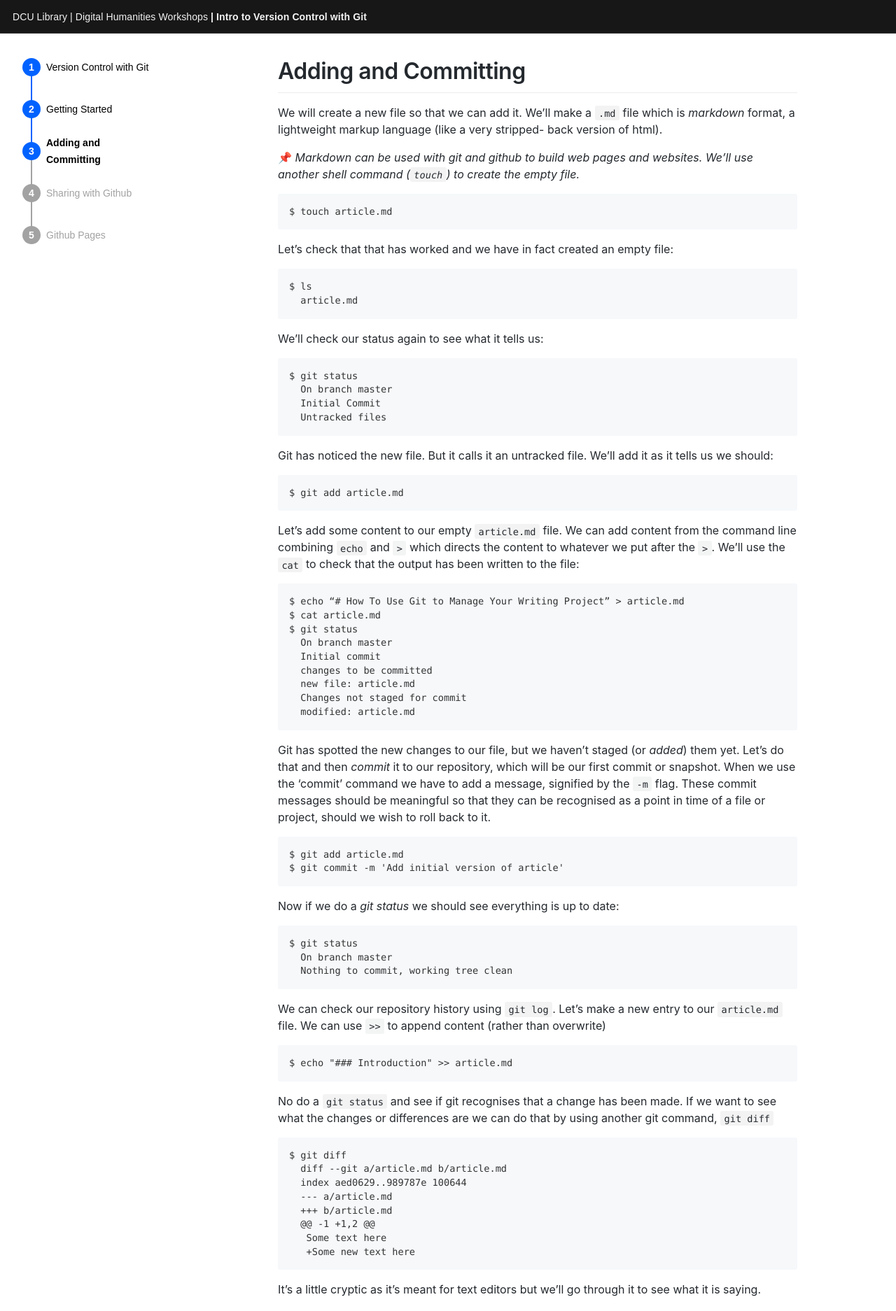
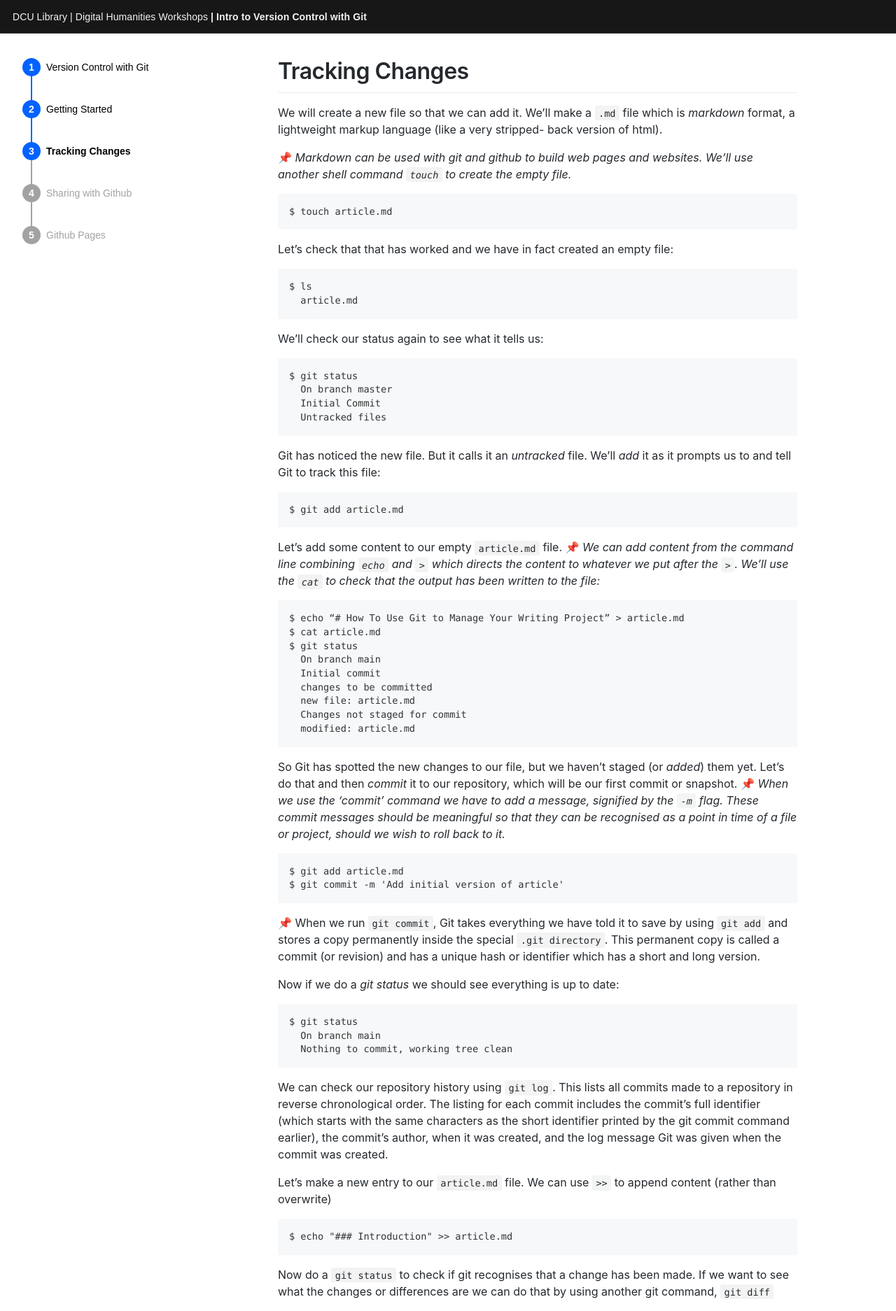
Before and after one commit to liamodwyer/github-pages, a Jekyll site: the page built from _workshop/tracking-changes.md, in a window 1280 px wide. Shown: the top 1874 px of the page at 70% size. Built offline with Jekyll 4.4.1, drawn with Linux system fonts in a browser that asks for light colours; some web fonts are replaced; some of the changed text lies outside the part shown.

Commit message:
Add content to tracking-changes.md

````diff
--- a/_workshop/tracking-changes.md
+++ b/_workshop/tracking-changes.md
@@ -1,11 +1,11 @@
 ---
-title: Adding and Committing     # The title of the page
+title: Tracking Changes     # The title of the page
 date: 0000-01-03    # Page order is set by date
 ---
 
 We will create a new file so that we can add it. We'll make a `.md` file which is _markdown_ format, a lightweight markup language (like a very stripped- back version of html).
 
-📌 _Markdown can be used with git and github to build web pages and websites. We'll use another shell command (`touch`) to create the empty file._
+📌 _Markdown can be used with git and github to build web pages and websites. We'll use another shell command `touch` to create the empty file._
 ```
 $ touch article.md
 ```
@@ -21,38 +21,44 @@ $ git status
   Initial Commit
   Untracked files
 ```
-Git has noticed the new file. But it calls it an untracked file. We’ll add it as it tells us we should:
+Git has noticed the new file. But it calls it an _untracked_ file. We’ll _add_ it as it prompts us to and tell Git to track this file:
 ```
 $ git add article.md
 ```
-Let’s add some content to our empty `article.md` file. We can add content from the command line combining `echo` and `>` which directs the content to whatever we put after the `>`. We'll use the `cat` to check that the output has been written to the file:
+Let’s add some content to our empty `article.md` file.
+📌 _We can add content from the command line combining `echo` and `>` which directs the content to whatever we put after the `>`. We'll use the `cat` to check that the output has been written to the file:_
 ```
 $ echo “# How To Use Git to Manage Your Writing Project” > article.md
 $ cat article.md
 $ git status
-  On branch master
+  On branch main
   Initial commit
   changes to be committed
   new file: article.md
   Changes not staged for commit
   modified: article.md
 ```
-Git has spotted the new changes to our file, but we haven’t staged (or _added_) them yet. Let's do that and then _commit_ it to our repository, which will be our first commit or snapshot. When we use the 'commit' command we have to add a message, signified by the `-m` flag. These commit messages should be meaningful so that they can be recognised as a point in time of a file or project, should we wish to roll back to it.
+So Git has spotted the new changes to our file, but we haven’t staged (or _added_) them yet. Let's do that and then _commit_ it to our repository, which will be our first commit or snapshot.
+📌 _When we use the 'commit' command we have to add a message, signified by the `-m` flag. These commit messages should be meaningful so that they can be recognised as a point in time of a file or project, should we wish to roll back to it._
 ```
 $ git add article.md
 $ git commit -m 'Add initial version of article'
 ```
+📌 When we run `git commit`, Git takes everything we have told it to save by using `git add` and stores a copy permanently inside the special `.git directory`. This permanent copy is called a commit (or revision) and has a unique hash or identifier which has a short and long version.
+
 Now if we do a _git status_ we should see everything is up to date:
 ```
 $ git status
-  On branch master
+  On branch main
   Nothing to commit, working tree clean
 ```
-We can check our repository history using `git log`. Let's make a new entry to our `article.md` file. We can use `>>` to append content (rather than overwrite)
+We can check our repository history using `git log`. This lists all commits made to a repository in reverse chronological order. The listing for each commit includes the commit’s full identifier (which starts with the same characters as the short identifier printed by the git commit command earlier), the commit’s author, when it was created, and the log message Git was given when the commit was created.
+
+Let's make a new entry to our `article.md` file. We can use `>>` to append content (rather than overwrite)
 ```
 $ echo "### Introduction" >> article.md
 ```
-No do a `git status` and see if git recognises that a change has been made.
+Now do a `git status` to check if git recognises that a change has been made.
 If we want to see what the changes or differences are we can do that by using another git command, `git diff`
 ```
 $ git diff
@@ -61,8 +67,8 @@ $ git diff
   --- a/article.md
   +++ b/article.md
   @@ -1 +1,2 @@
-   Some text here
-   +Some new text here
+   # How To Use Git to Manage Your Writing Project
+  +### Introduction
 ```
 It’s a little cryptic as it’s meant for text editors but we’ll go through it to see what it is saying.
 1.	The first line tells us that Git is producing output similar to the Unix diff command comparing the old and new versions of the file.
@@ -89,7 +96,18 @@ So let’s go through that again of
 * staging that change
 * and then committing that change
 
-Instead of using echo again we are going to open atom - this time just as a text editor - we’ll come back to our git command line in a minute. So
+> Git insists that we add files to the set we want to commit before actually committing anything. This allows us to commit our changes in stages and capture changes in logical portions rather than only large batches.
+For example, suppose we’re adding a few citations to relevant research to our thesis. We might want to commit those additions, and the corresponding bibliography entries, but not commit some of our work drafting the conclusion (which we haven’t finished yet).
+
+>To allow for this, Git has a special staging area where it keeps track of things that have been added to the current changeset but not yet committed.
+
+📌 If you think of Git as taking snapshots of changes over the life of a project, `git add` specifies what will go in a snapshot (putting things in the staging area), and `git commit` then actually takes the snapshot, and makes a permanent record of it (as a commit). If you don’t have anything staged when you type `git commit`, Git will prompt you to use `git commit -a` or `git commit --all`, which is kind of like gathering everyone to take a group photo! However, it’s almost always better to explicitly add things to the staging area, because you might commit changes you forgot you made. (Going back to the group photo simile, you might get an extra with incomplete makeup walking on the stage for the picture because you used -a!) Try to stage things manually, or you might find yourself searching for “git undo commit” more than you would like!
+
+<p align="center">
+  <img src="./assets/images/git-staging-area.svg">
+</p>
+
+Instead of using echo again we are going to open atom - we’ll come back to our git command line in a minute. So
 ```
 $ echo "First line of my intro" >> article.md
 $ git diff
````
Also changed, not shown: other parts of _workshop/tracking-changes.md (+2 -1 lines), assets/images/git-staging-area.svg (added).
